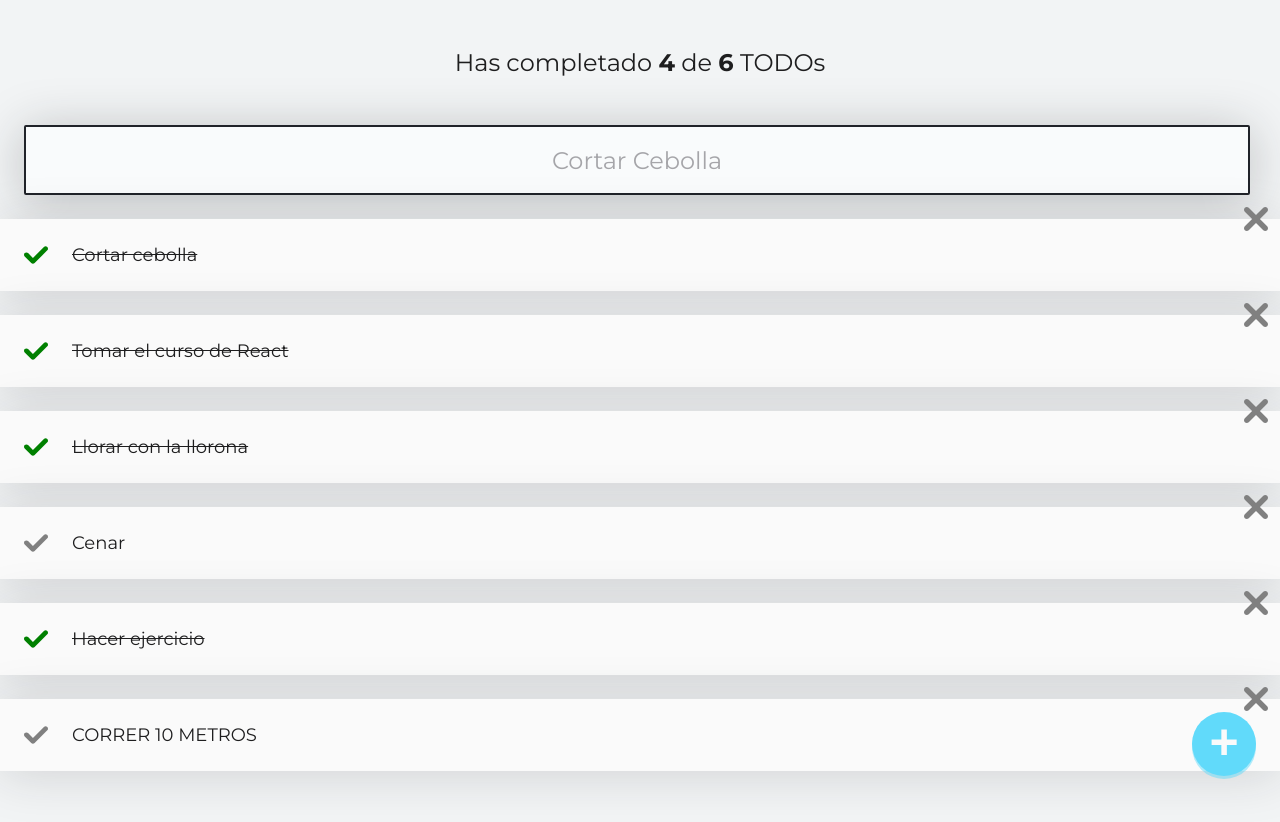
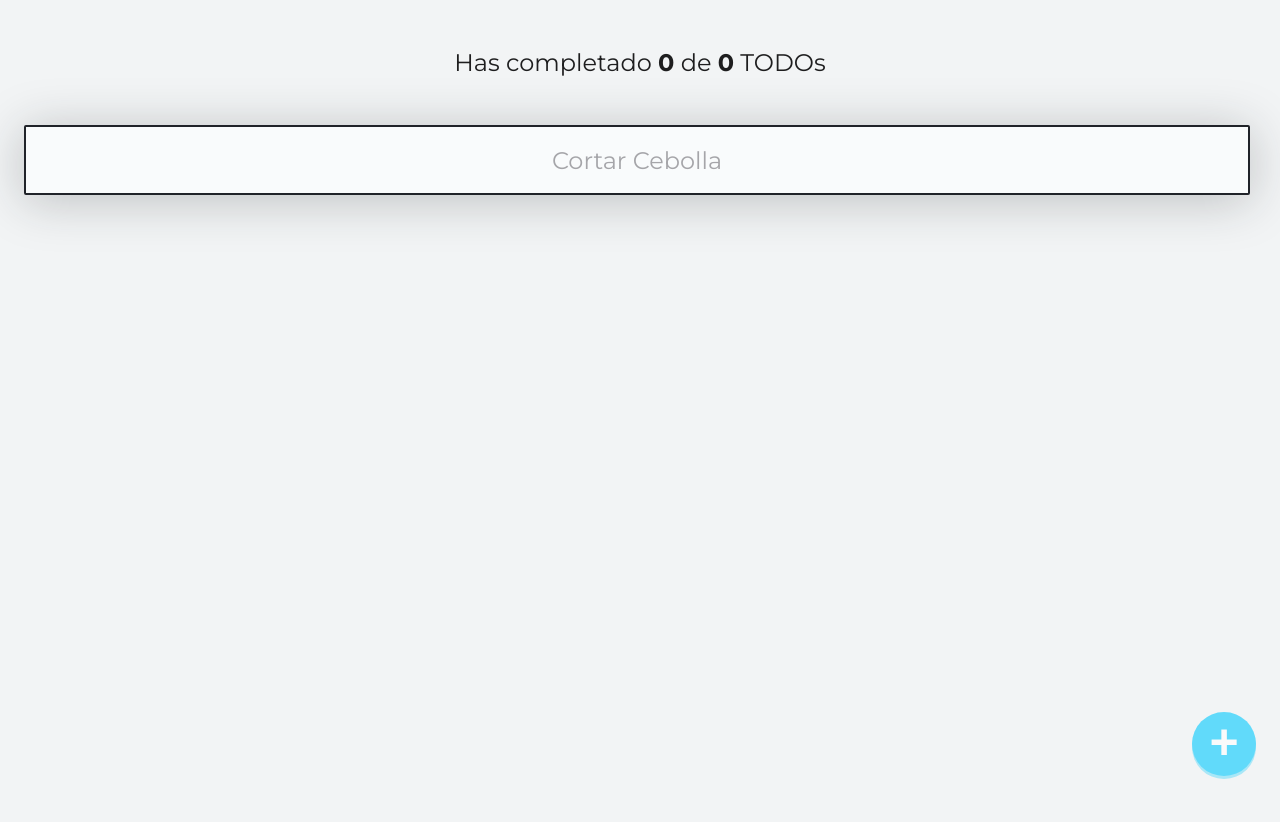
Before and after one commit to Yairfc23/curso-react-intro, a React (Create React App) app: page / in a window 1280 px wide. Shown: the top 822 px of the page. After the commit the page ends 800 px from the top, so only its background shows below. Built offline with nearby package versions, Linux system fonts and the light colour scheme.

Commit message:
Clase 13: Local Storage

```diff
--- a/src/App.js
+++ b/src/App.js
@@ -5,17 +5,22 @@ import { TodoList }  from './TodoList';
 import { TodoItem } from './TodoItem';
 import { CreateTodoButton } from './CreateTodoButton';
 
-const defaultTodos = [
-  {text: 'Cortar cebolla', completed: true },
-  {text: 'Tomar el curso de React', completed: true },
-  {text: 'Llorar con la llorona', completed: true },
-  {text: 'Cenar', completed: false },
-  {text: 'Hacer ejercicio', completed: true },
-  {text: 'CORRER 10 METROS', completed: false }
-];
+
+// localStorage.removeItem('TODOS_V1');
 
 function App() {
-  const [todos, setTodos] = React.useState(defaultTodos);
+  const localStorageTodos = localStorage.getItem('TODOS_V1');
+
+  let parsedTodos;
+
+  if (!localStorageTodos) {
+    localStorage.setItem('TODOS_V1', JSON.stringify([]));
+    parsedTodos = [];
+  }else {
+    parsedTodos = JSON.parse(localStorageTodos);
+  }
+
+  const [todos, setTodos] = React.useState(parsedTodos);
   const [searchValue, setSearchValue] = React.useState('');
 
   const completedTodos = todos.filter(todo => !!todo.completed).length;
@@ -29,13 +34,18 @@ function App() {
     }
   );
 
+  const  saveTodos = (newTodos) => {
+    localStorage.setItem('TODOS_V1', JSON.stringify(newTodos));
+    setTodos(newTodos)
+  };
+
   const completeTodo = (text) => {
     const newTodos = [...todos];
     const todoIndex = newTodos.findIndex(
       (todo) => todo.text == text
     );
     newTodos[todoIndex].completed = true;
-    setTodos(newTodos);
+    saveTodos(newTodos);
   };
 
   const deleteTodo = (text) => {
@@ -44,7 +54,7 @@ function App() {
       (todo) => todo.text == text
     );
     newTodos.splice(todoIndex, 1);
-    setTodos(newTodos);
+    saveTodos(newTodos);
   };
 
   return (
```
